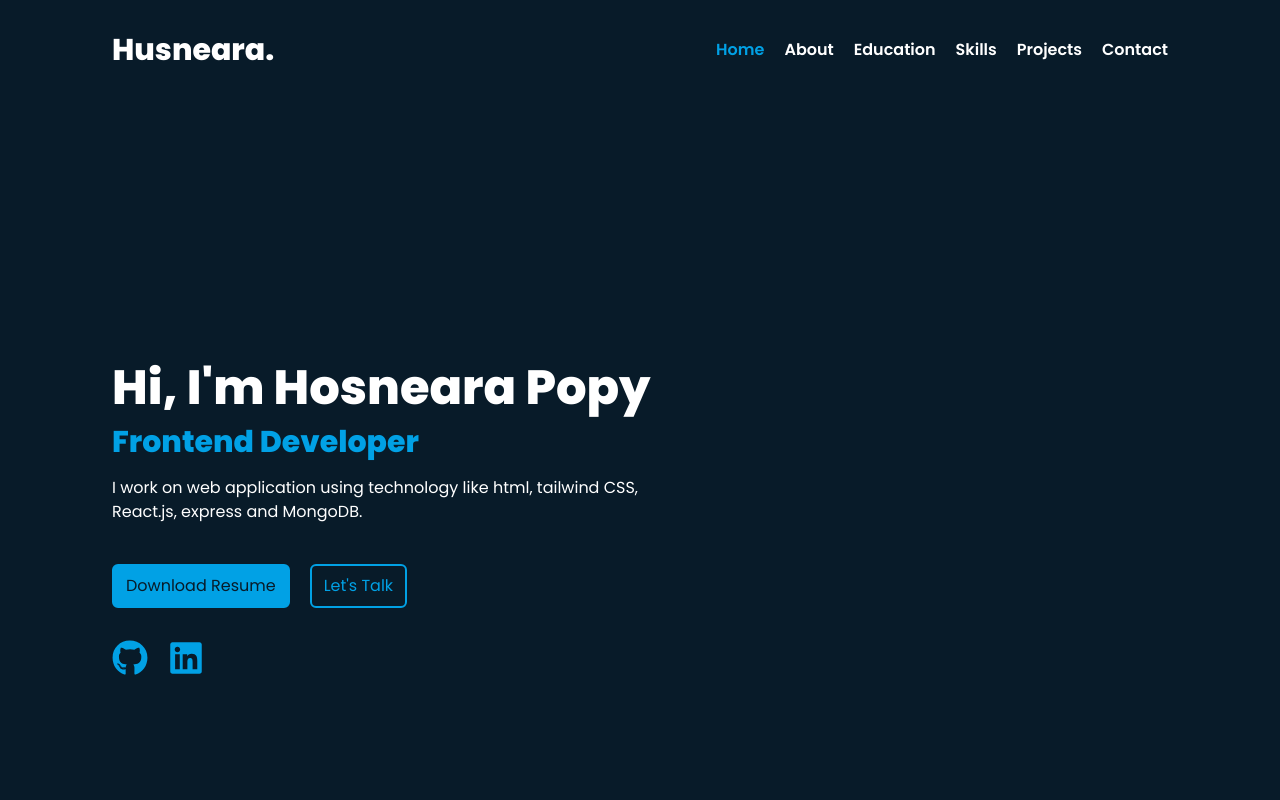
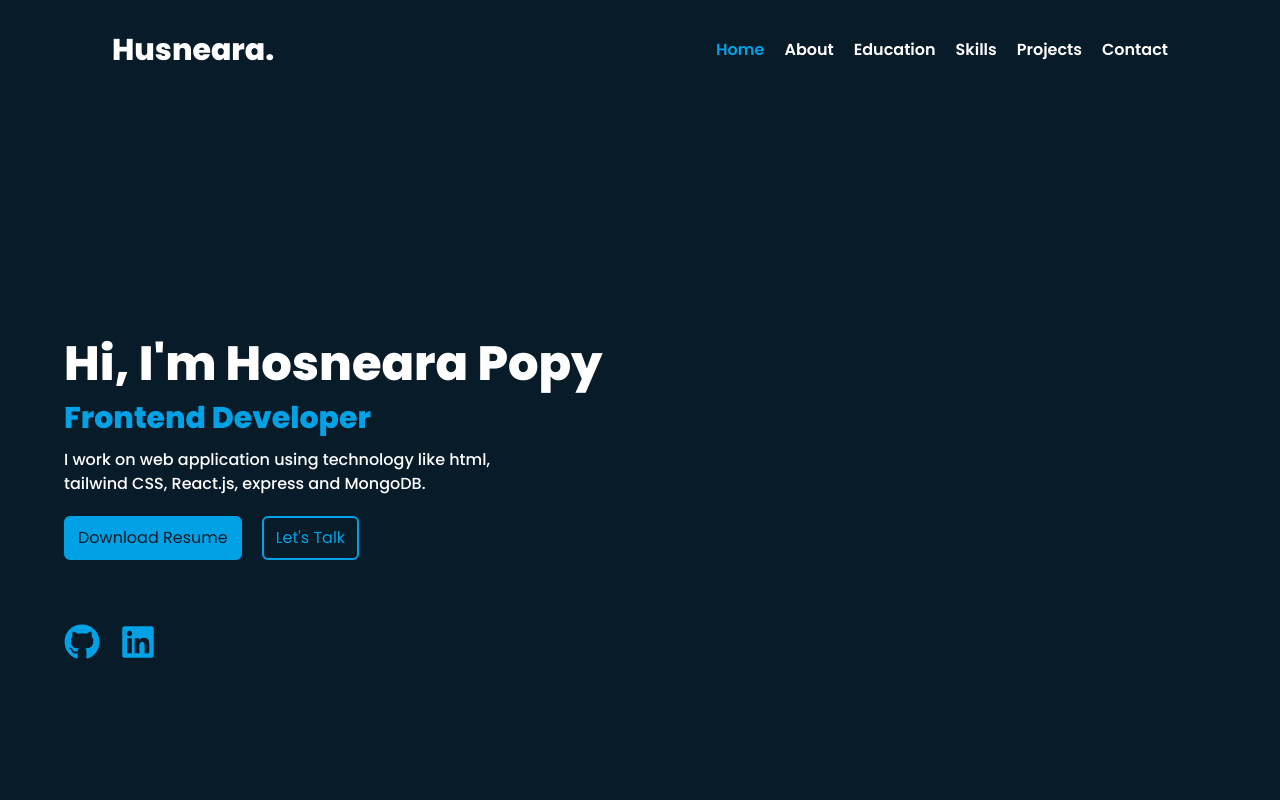
Before and after one commit to husnearaa/husneara-portfolio, a React (Vite) app: page / in a window 1280 px wide. Shown: the top 800 px of the page. Built offline with nearby package versions, Linux system fonts and the light colour scheme.

Commit message:
has updated banner section

```diff
--- a/src/components/Banner/Banner.jsx
+++ b/src/components/Banner/Banner.jsx
@@ -4,40 +4,38 @@ import { Link } from "react-router-dom";
 
 const Banner = () => {
     return (
-        <div className=" h-screen w-full bg-[#081b29]">
-            <div className="h-[100vh] mx-auto flex flex-col items-center justify-between pt-10 px-28
-            md:flex-row text-white">
-                <div className="mt-26">
+        <div className="bg-[#081b29]">
+            <div className="flex items-center justify-between max-w-6xl h-[100vh] mx-auto py-20">
+                <div className="w-full text-center md:text-left md:w-7/12 text-white ">
                     <h2 className="md:text-5xl text-2xl font-extrabold">Hi, I'm Hosneara Popy</h2>
-                    <p className="md:text-3xl text-xl font-extrabold text-[#01a1e5] mt-3">Frontend Developer</p>
-                    <p className="mt-4">I work on web application using technology like html, tailwind CSS, <br /> React.js,
+                    <h2 className="md:text-3xl font-extrabold text-xl text-[#01a1e5] mt-3">Frontend Developer
+                    </h2>
+                    <p className="text-sm md:text-base font-medium text-white mt-3">
+                        I work on web application using technology like html, <br /> tailwind CSS, React.js,
                         express and MongoDB.
                     </p>
-                    <div className="flex gap-5">
-                        <div>
-                            <a href="/src/assets/Assignment-02.pdf" download="Resume">
+                    <div className="flex gap-5 justify-center md:justify-normal mt-5">
+                        <a href="/src/assets/Assignment-02.pdf" download="Resume" >
                             <button className="border-[#01a1e5] border-2 rounded-md py-2 px-3 text-[#081b29]
-                                  bg-[#01a1e5] hover:bg-[#081b29] hover:text-[#01a1e5] mt-5 md:mt-10">
+                                  bg-[#01a1e5] hover:bg-[#081b29] hover:scale-105 hover:text-[#01a1e5]">
                                 Download Resume
                             </button>
                         </a>
-                        </div>
-                        <div>
                         <Link to={"/contact"}>
                             <button className=" border-[#01a1e5] border-2 rounded-md py-2 px-3 text-[#01a1e5]  hover:bg-[#01a1e5]
-                               hover:text-[#081b29] md:mt-10 mt-5">
+                               hover:text-[#081b29] hover:scale-105 ">
                                 Let's Talk
                             </button>
                         </Link>
                     </div>
+                    <div className="flex gap-5 md:pt-16 pt-5 justify-center md:justify-normal">
+                        <a href="https://github.com/husnearaa" target="_blank" rel="noreferrer">
+                            <FaGithub className="text-4xl text-[#01a1e5]"></FaGithub>
+                        </a>
+                        <a href="https://www.linkedin.com/in/hosneara-popy-911abb136/" target="_blank" rel="noreferrer">
+                            <FaLinkedin className="text-4xl text-[#01a1e5]"></FaLinkedin>
+                        </a>
                     </div>
-                    <div className="flex gap-5 pt-8 ">
-                        <a href="https://github.com/husnearaa" target="_blank" rel="noreferrer"><FaGithub className="text-4xl text-[#01a1e5]"></FaGithub></a>
-                        <a href="https://www.linkedin.com/in/hosneara-popy-911abb136/" target="_blank" rel="noreferrer"><FaLinkedin className="text-4xl text-[#01a1e5]"></FaLinkedin></a>
-                    </div>
-                </div>
-                <div className="">
-                    {/* <img className="mx-auto w-2/3 md:w-full" src={"https://i.postimg.cc/K8MncCDd/IMG-20200313-114257-fotor-bg-remover-2023121415510.png"} alt="" /> */}
                 </div>
             </div>
         </div>
```
Lines whose indentation alone changed are shown as unchanged.
